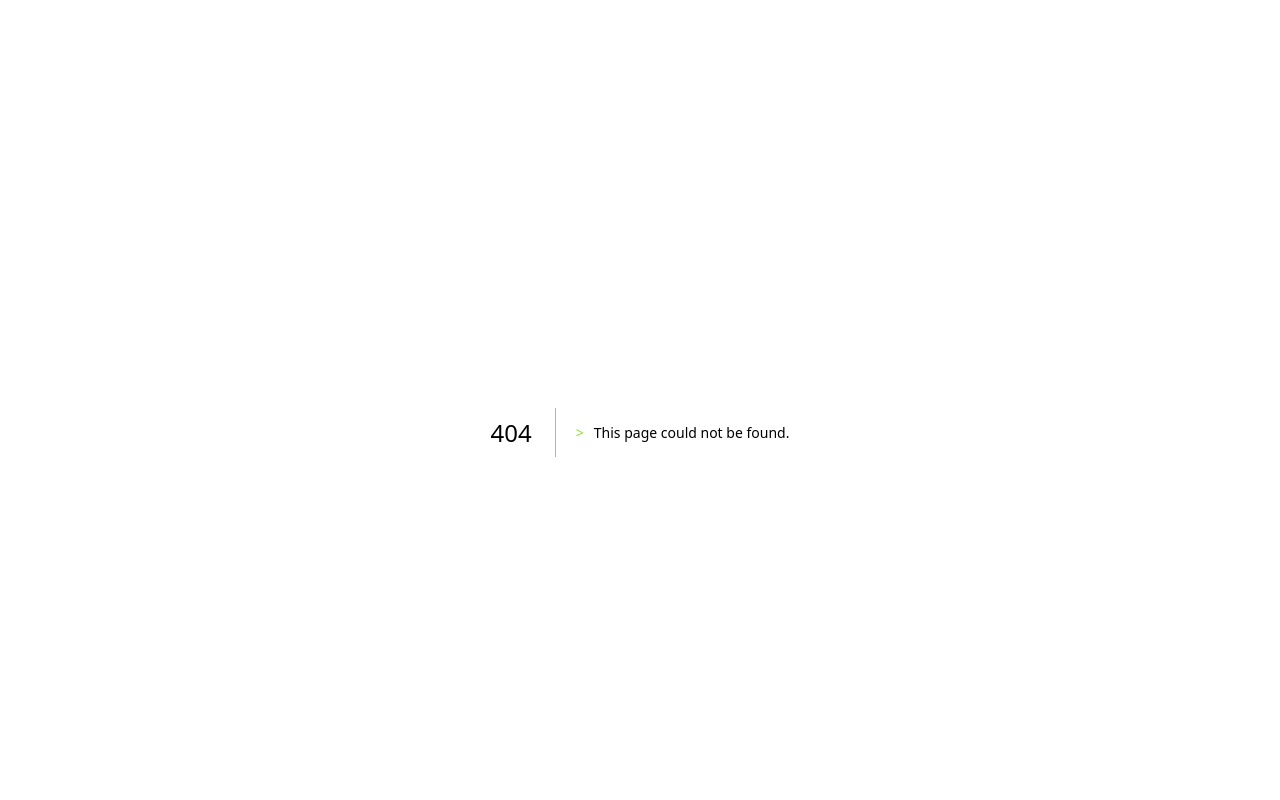
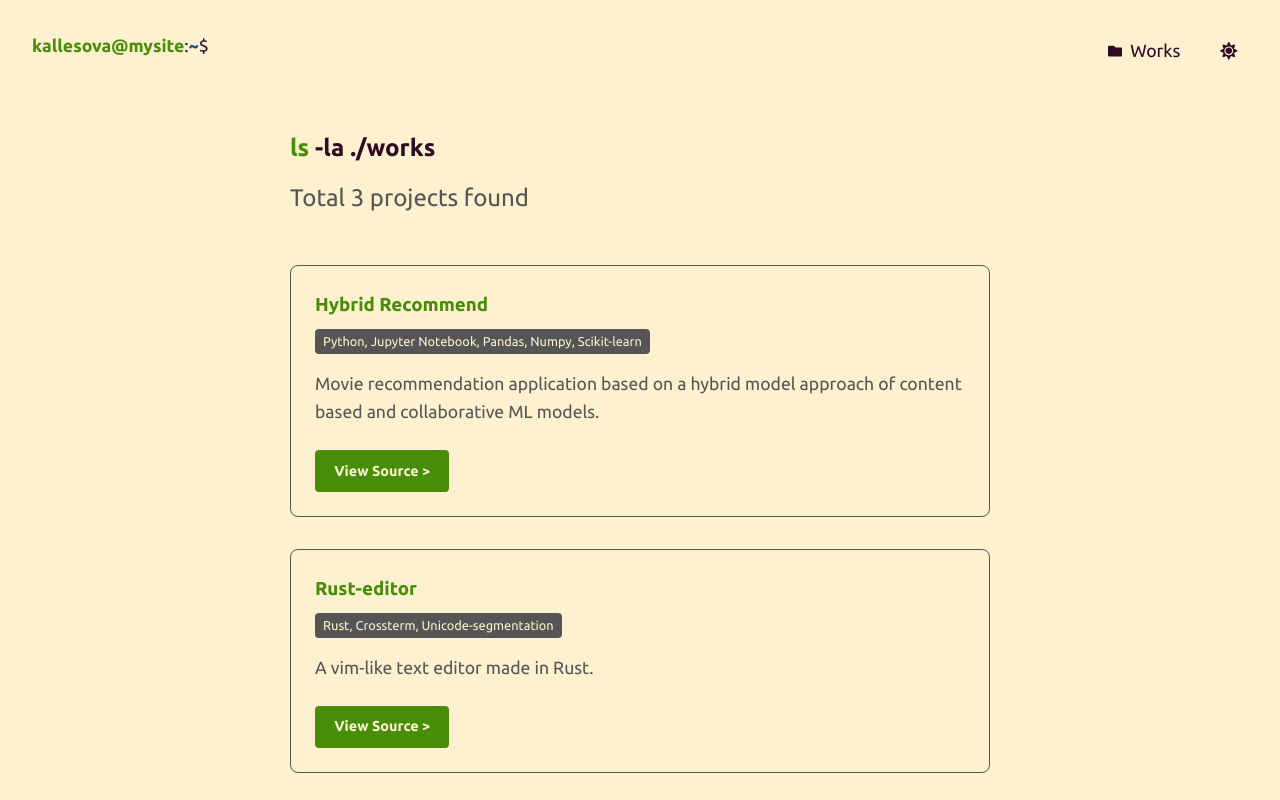
Before and after one commit to klsova/kallesova.fi, a Next.js app: page /works in a window 1280 px wide. Before the commit this address had no page. Shown: the top 800 px of the page. Built offline with nearby package versions, Linux system fonts and the light colour scheme.

Commit message:
projects page ready

```diff
--- a/package.json
+++ b/package.json
@@ -10,6 +10,7 @@
   },
   "dependencies": {
     "next": "16.1.1",
+    "next-themes": "^0.4.6",
     "react": "19.2.3",
     "react-dom": "19.2.3",
     "react-icons": "^5.5.0"
--- a/src/app/globals.css
+++ b/src/app/globals.css
@@ -5,6 +5,16 @@
   --accent-color: #8ae234; /* The specific Ubuntu neon green */
   --path-color: #3465a4;   /* The blue color for the directory path '~' */
   --dim-color: #d3d7cf;    /* Light gray for descriptions */
+}
+
+[data-theme='light'] {
+  /* LIGHT MODE (Solarized/Terminal Light) */
+  --bg-color: #fdf1cf;     /* Creamy terminal background */
+  --text-color: #300a24;   /* Dark Ubuntu purple for text */
+  --accent-color: #488d07; /* Darker green for contrast on white */
+  --path-color: #1a4483;   /* Darker blue */
+  --dim-color: #555555;
+  --nav-hover: rgba(0, 0, 0, 0.05);
 }
 
 * {
@@ -36,7 +46,7 @@ nav {
   display: flex;
   justify-content: space-between;
   margin-bottom: 4rem;
-  font-size: 0.9rem;
+  font-size: 1.1rem;
 }
 
 
@@ -67,13 +77,13 @@ header {
 }
 
 h1 {
-  font-size: 2.5rem;
+  font-size: 3rem;
   line-height: 1.2;
   font-weight: 700;
 }
 
 .subtitle {
-  font-size: 1rem;
+  font-size: 1.5rem;
   color: var(--dim-color);
   margin-top: 0.5rem;
 }
@@ -90,7 +100,7 @@ section {
 }
 
 h2 {
-  font-size: 1.2rem;
+  font-size: 1.4rem;
   margin-bottom: 1rem;
   display: flex;
   align-items: center;
@@ -105,7 +115,7 @@ h2::before {
 
 p {
   color: var(--dim-color);
-  font-size: 0.95rem;
+  font-size: 1.1rem;
   margin-bottom: 1.5rem;
 }
 
@@ -114,7 +124,7 @@ p {
   display: inline-block;
   background-color: var(--accent-color);
   color: var(--bg-color); /* Purple text on Green button */
-  padding: 0.5rem 1rem;
+  padding: 0.6rem 1.2rem;
   border-radius: 4px;
   font-weight: bold;
   font-size: 0.9rem;
@@ -137,6 +147,7 @@ p {
 .year {
   color: var(--accent-color);
   font-weight: bold;
+  font-size: 1.1rem;
 }
 
 .event {
@@ -181,3 +192,23 @@ p {
   0%, 100% { opacity: 1; }
   50% { opacity: 0; }
 }
+
+.nav-btn {
+  background: none;
+  border: none;
+  color: var(--text-color);
+  cursor: pointer;
+  font-family: inherit;
+  font-size: 1.1rem;
+  padding: 5px 10px;
+  border-radius: 4px;
+  transition: background 0.2s;
+  display: flex;
+  align-items: center;
+  gap: 8px;
+}
+
+.nav-btn:hover {
+  background-color: var(--nav-hover);
+  color: var(--accent-color);
+}
--- a/src/app/layout.tsx
+++ b/src/app/layout.tsx
@@ -1,17 +1,18 @@
 import type { Metadata } from "next";
-import { JetBrains_Mono } from "next/font/google";
+import { JetBrains_Mono, Ubuntu } from "next/font/google";
 import "./globals.css";
+import { Providers } from "./providers";
+import Navbar from "../components/Navbar";
 
 // Configure the Linux-style font
-const jetbrainsMono = JetBrains_Mono({
+const ubuntuFont = Ubuntu({
   subsets: ["latin"],
   weight: ["400", "700"],
-  variable: "--font-jetbrains",
 });
 
 export const metadata: Metadata = {
   title: "kallesova@mysite: ~/$",
-  description: "Software Engineer Portfolio",
+  description: "Portfolio",
 };
 
 export default function RootLayout({
@@ -20,8 +21,13 @@ export default function RootLayout({
   children: React.ReactNode;
 }>) {
   return (
-    <html lang="en">
-      <body className={jetbrainsMono.className}>{children}</body>
+    <html lang="en" suppressHydrationWarning>
+      <body className={ubuntuFont.className}>
+        <Providers>
+          <Navbar />
+          {children}
+        </Providers>
+      </body>
     </html>
   );
 }
--- /dev/null
+++ b/src/app/providers.tsx
@@ -0,0 +1,7 @@
+"use client";
+
+import { ThemeProvider as NextThemesProvider } from "next-themes";
+
+export function Providers({ children }: { children: React.ReactNode }) {
+  return <NextThemesProvider attribute="data-theme" defaultTheme="system" enableSystem>{children}</NextThemesProvider>;
+}
--- /dev/null
+++ b/src/app/works/page.tsx
@@ -0,0 +1,77 @@
+import Link from "next/link";
+
+const projects = [
+  {
+    title: "Hybrid Recommend",
+    tech: "Python, Jupyter Notebook, Pandas, Numpy, Scikit-learn",
+    desc: "Movie recommendation application based on a hybrid model approach of content based and collaborative ML models.",
+    link: "https://github.com/klsova/hybridrecommend/"
+  },
+  {
+    title: "Rust-editor",
+    tech: "Rust, Crossterm, Unicode-segmentation",
+    desc: "A vim-like text editor made in Rust.",
+    link: "https://github.com/klsova/rust-editor/"
+  },
+  {
+    title: "CivSwipe",
+    tech: "JavaScript, React, Express",
+    desc: "A solution to Sitra's challenge in Junction 2024 hackathon, making citizen-initatives more accessible to the average person.",
+    link: "https://github.com/klsova/civswipe/"
+  }
+];
+
+export default function Works() {
+  return (
+    <main className="container">
+      <header>
+        <div>
+            {/* A "Terminal" command to show where we are */}
+            <h1 style={{ fontSize: '1.5rem', marginBottom: '1rem' }}>
+                <span style={{ color: 'var(--accent-color)' }}>ls</span> -la ./works
+            </h1>
+            <div className="subtitle">Total {projects.length} projects found</div>
+        </div>
+      </header>
+
+      <section>
+        <div style={{ display: 'grid', gap: '2rem' }}>
+          {projects.map((project, index) => (
+            <div key={index} style={{
+                border: '1px solid var(--dim-color)',
+                padding: '1.5rem',
+                borderRadius: '8px',
+                position: 'relative'
+            }}>
+              <h3 style={{ color: 'var(--accent-color)', marginBottom: '0.5rem' }}>
+                {project.title}
+              </h3>
+              <div style={{
+                  fontSize: '0.8rem',
+                  color: 'var(--bg-color)',
+                  background: 'var(--dim-color)',
+                  display: 'inline-block',
+                  padding: '2px 8px',
+                  borderRadius: '4px',
+                  marginBottom: '1rem'
+              }}>
+                {project.tech}
+              </div>
+              <p>{project.desc}</p>
+
+              <Link href={project.link} target="_blank" className="btn">
+                View Source &gt;
+              </Link>
+            </div>
+          ))}
+        </div>
+      </section>
+
+      <div style={{ marginTop: '3rem' }}>
+        <Link href="/" style={{ color: 'var(--dim-color)' }}>
+            cd .. <span style={{ fontSize: '0.8rem' }}>(Back to home)</span>
+        </Link>
+      </div>
+    </main>
+  );
+}
--- /dev/null
+++ b/src/components/Navbar.tsx
@@ -0,0 +1,44 @@
+"use client";
+
+import Link from "next/link";
+import { useTheme } from "next-themes";
+import { useEffect, useState } from "react";
+import { FaSun, FaMoon, FaFolder } from "react-icons/fa";
+
+export default function Navbar() {
+  const { theme, setTheme } = useTheme();
+  const [mounted, setMounted] = useState(false);
+
+  useEffect(() => {
+    setMounted(true);
+  }, []);
+
+  return (
+    <nav>
+      <div className="prompt">
+        <Link href="/" style={{ textDecoration: 'none' }}>
+            <span className="prompt-user">kallesova@mysite</span>
+            <span className="prompt-symbol">:</span>
+            <span className="prompt-path">~</span>
+            <span className="prompt-symbol">$</span>
+            <span className="cursor">_</span>
+        </Link>
+      </div>
+
+      <div style={{ display: "flex", gap: "20px" }}>
+        {/* Works Button */}
+        <Link href="/works" className="nav-btn">
+          <FaFolder style={{ fontSize: '0.9rem' }}/> Works
+        </Link>
+
+        {/* Theme Toggle Button */}
+        <button
+          className="nav-btn"
+          onClick={() => setTheme(theme === "dark" ? "light" : "dark")}
+        >
+          {mounted && theme === "light" ? <FaMoon /> : <FaSun />}
+        </button>
+      </div>
+    </nav>
+  );
+}
```
Also changed, not shown: src/app/page.tsx (+10 -12 lines), 1 other file (tests, documents, lock files or other folders).
